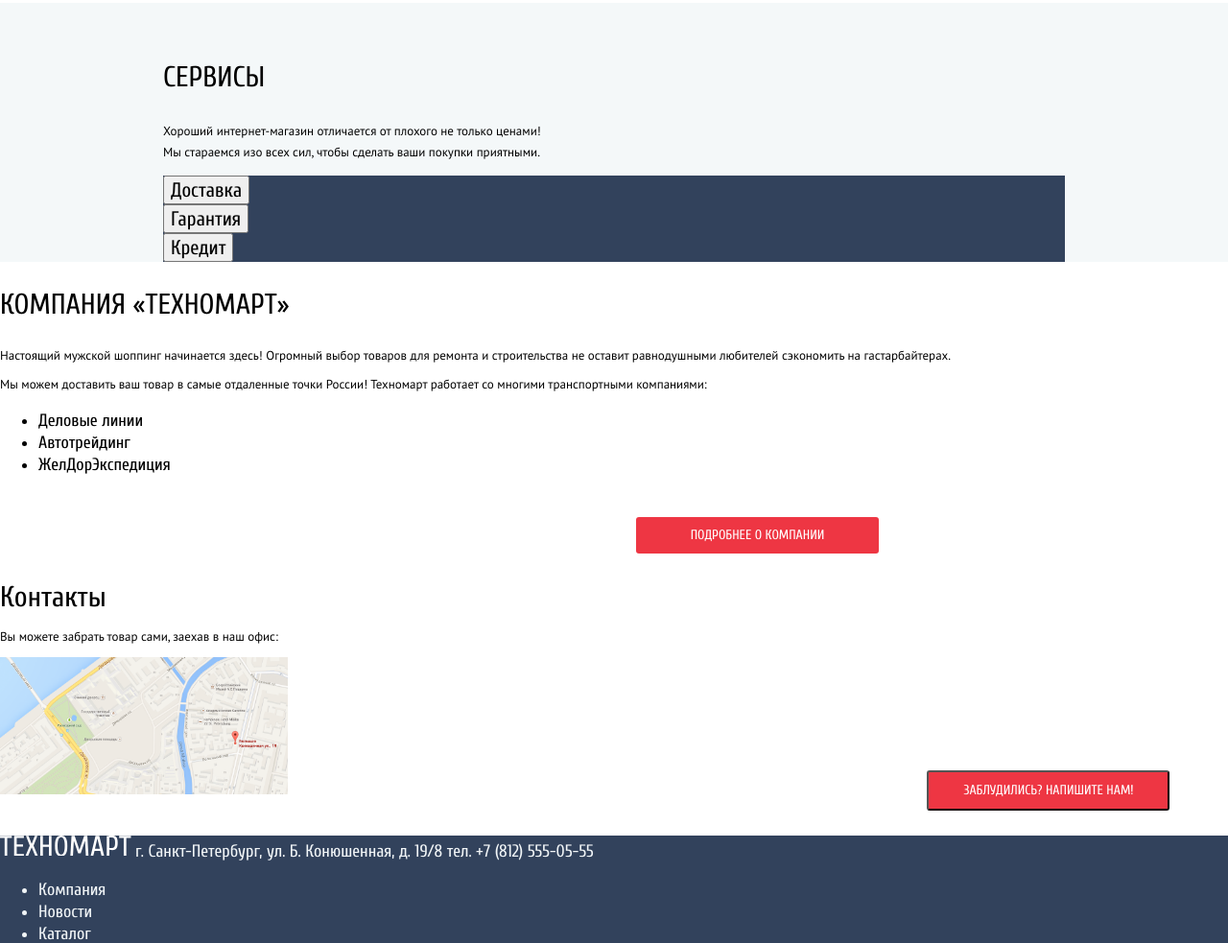
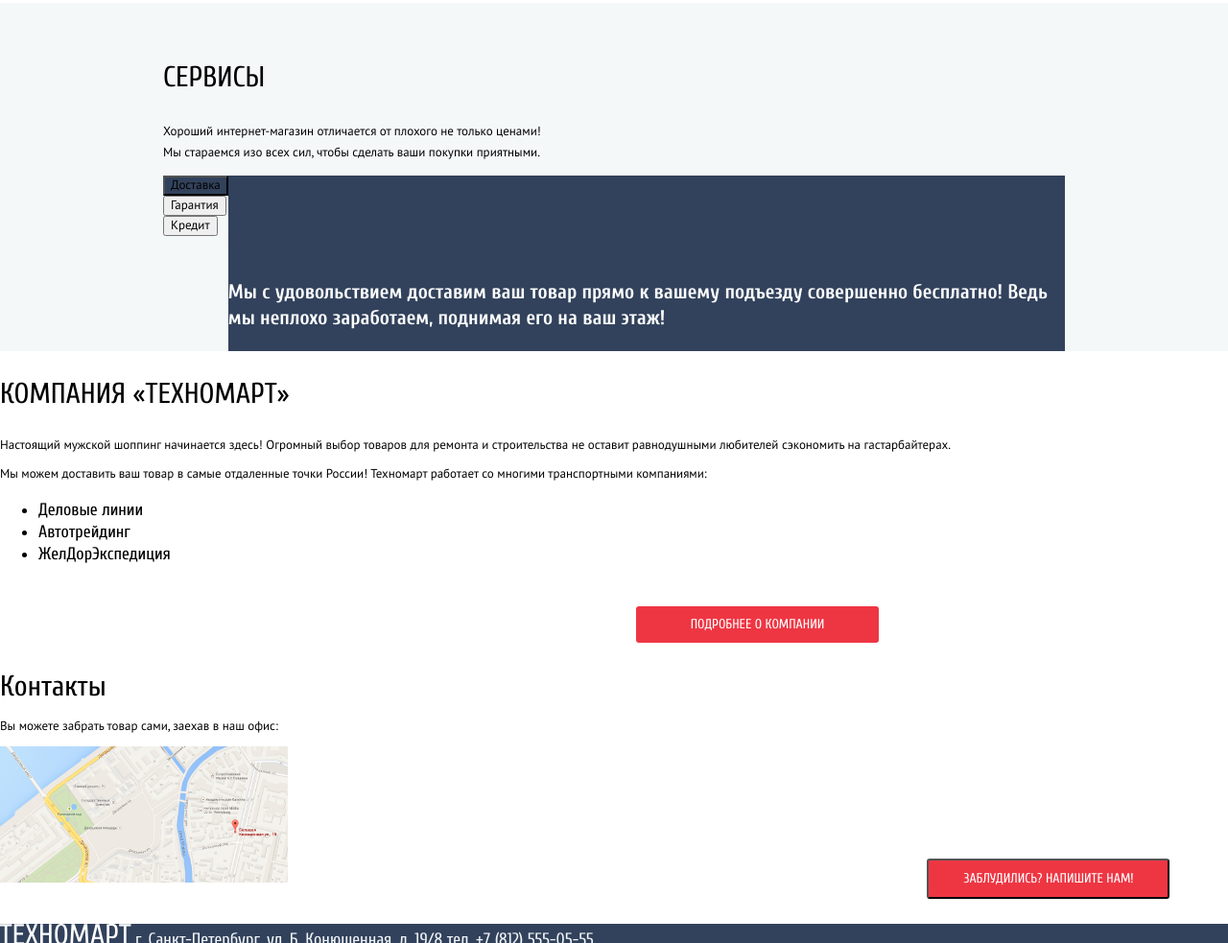
Before and after one commit to sashaKu/606417-technomart-24, a plain HTML site: page index.html in a window 1280 px wide. Shown: the part 1790-2773 px from the top of the page at 96% size. Drawn offline with Linux system fonts and the light colour scheme.

Commit message:
start grid 03

```diff
--- a/css/styles.css
+++ b/css/styles.css
@@ -812,6 +812,30 @@
     line-height: 22px;
 }
 
+.services-info {
+    display: flex;
+    flex-direction: row;
+}
+
+.services-nav-list {
+    margin: 0;
+    padding: 0;
+    list-style: none;
+}
+
+.services-nav-item button {
+    background-color: #32425c;
+}
+
+.services-nav-item button:hover,
+.services-nav-item button:focus {
+    background-color: #293449;
+}
+
+.services-nav-item-current {
+    background-color: #ffffff;
+}
+
 .services-list {
     margin: 0;
     padding: 0;
@@ -824,19 +848,9 @@
     background-color: #32425c;
 }
 
-.services-item button:hover,
-.services-item button:focus {
-    background-color: #293449;
-}
-
-.services-item .services-description {
+.services-item:nth-child(2) .services-description,
+.services-item:nth-child(3) .services-description {
     display: none;
-}
-
-.services-item .services-item-current {
-    display: block;
-    color: #32425c;
-    background-color: #ffffff;
 }
 
 .services-description h3 {
--- a/index.html
+++ b/index.html
@@ -266,9 +266,20 @@
                     <p class="services-text">
                         Хороший интернет-магазин отличается от плохого не только ценами! Мы стараемся изо всех сил, чтобы сделать ваши покупки приятными.
                     </p>
+                    <div class="services-info">
+                        <ul class="services-nav-list">
+                            <li class="services-nav-item services-nav-item-current">
+                                <button type="button">Доставка</button>
+                            </li>
+                            <li>
+                                <button class="services-nav-item" type="button">Гарантия</button>
+                            </li>
+                            <li>
+                                <button class="services-nav-item" type="button">Кредит</button>
+                            </li>
+                        </ul>
                         <ul class="services-list">
                             <li class="services-item services-item-current">
-                            <button>Доставка</button>
                                 <div class="services-description">
                                     <h3>Доставка</h3>
                                     <p>
@@ -277,7 +288,6 @@
                                 </div>
                             </li>
                             <li class="services-item">
-                            <button>Гарантия</button>
                                 <div class="services-description">
                                     <h3>Гарантия</h3>
                                     <p>
@@ -286,7 +296,6 @@
                                 </div>
                             </li>
                             <li class="services-item">
-                            <button>Кредит</button>
                                 <div class="services-description">
                                     <h3>Кредит</h3>
                                     <p>
@@ -296,6 +305,7 @@
                                 </div>
                             </li>
                         </ul>
+                    </div>
                 </div>
             </section>
             <section class="company">
```
Lines whose indentation alone changed are shown as unchanged.
